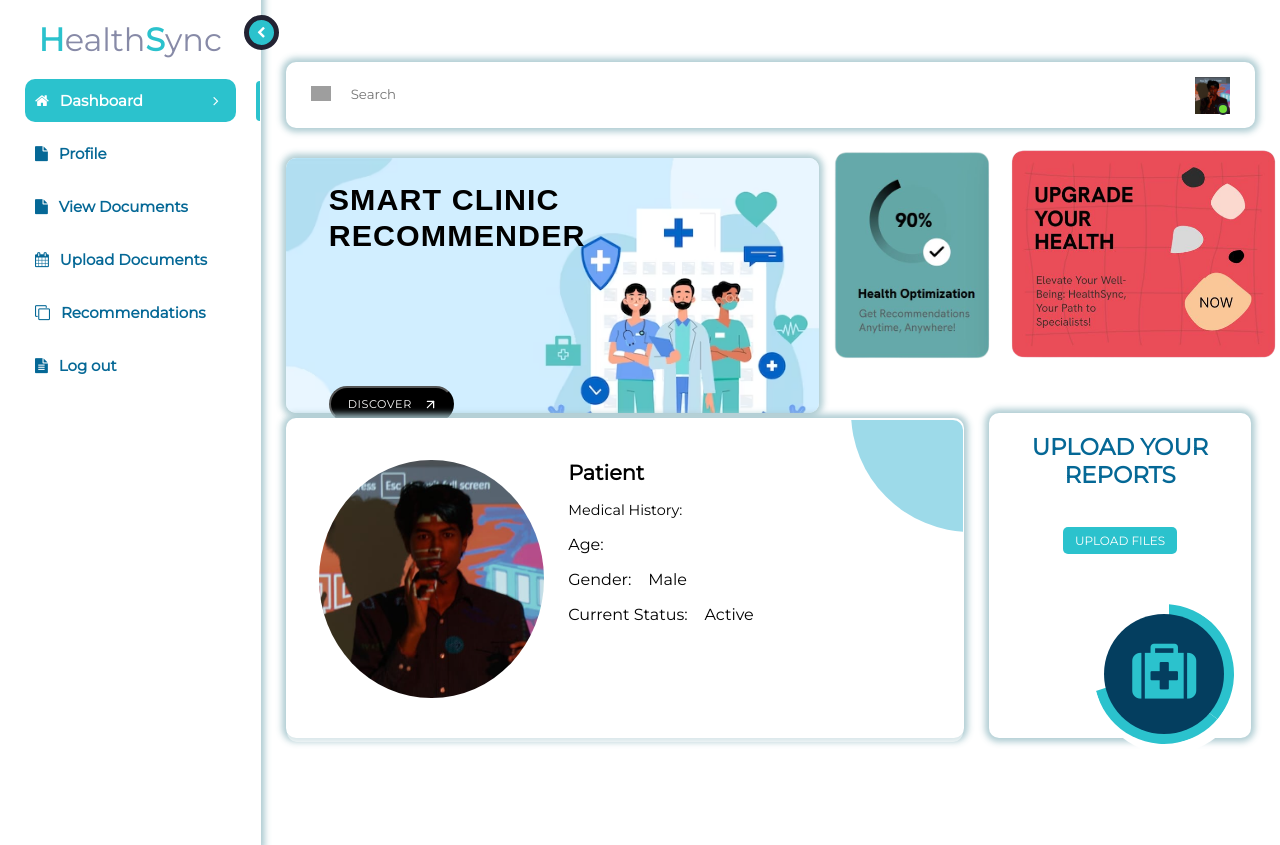
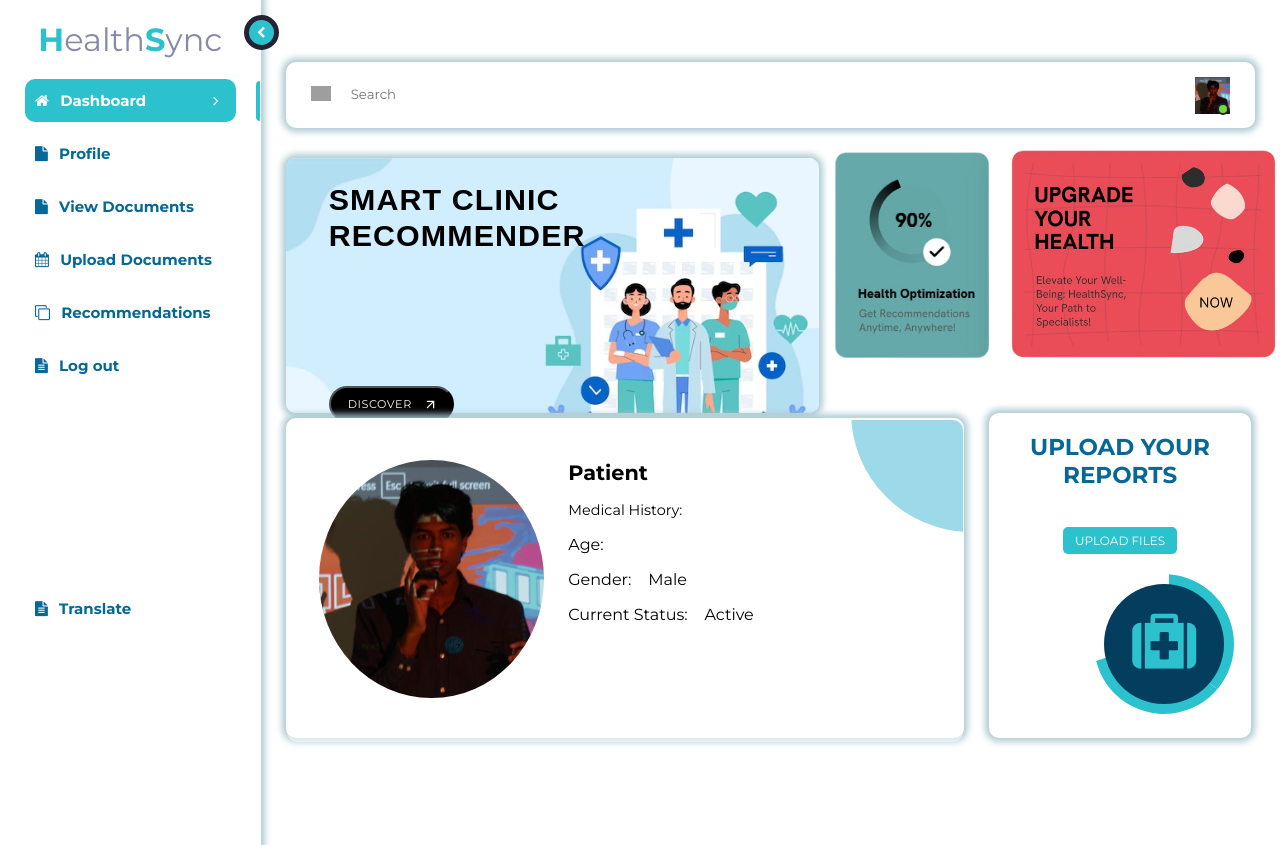
Before and after one commit to aakashrajaraman/HealthSync, a Flask app: template templates/patient_dashboard.html in a window 1280 px wide. Run offline with Flask 2, Linux system fonts and the light colour scheme; the template is opened without the code that fills it, so the values that code supplies are empty; parts of the project's set-up code (start-up, migrations or seed data) failed here and were passed over; grey boxes are pictures that could not be loaded.

Commit message:
translation feature updated in all

```diff
--- a/static/patient_dashboard.css
+++ b/static/patient_dashboard.css
@@ -341,6 +341,7 @@
   background: var(--black);
   border-radius: 50%;
   margin-left: 105px;
+  margin-top: 20px;
 }
 .circle-wrap .circle .mask,
 .circle-wrap .circle .fill {
--- a/templates/patient_dashboard.html
+++ b/templates/patient_dashboard.html
@@ -4,7 +4,7 @@
 	<title>Dashboard UI</title>
 	<link rel="stylesheet" type="text/css" href="{{url_for('static',filename='patient_dashboard.css')}}">
 	<link rel="stylesheet" href="https://cdnjs.cloudflare.com/ajax/libs/font-awesome/4.7.0/css/font-awesome.min.css">
-
+    <link rel="stylesheet" href="https://fonts.googleapis.com/css2?family=Montserrat:wght@400;500;700&display=swap">
 
 </head>
 <body>
@@ -22,7 +22,10 @@
     <li><i class="fa fa-file"></i><a href="{{url_for('showDocs')}}"> View Documents</a></li>
 		<li><i class="fa fa-calendar"></i><a href="{{url_for('uploadRedir')}}"> Upload Documents</a></li>
 		<li><i class="fa fa-clone"></i><a href="{{url_for('recRedir')}}"> Recommendations</a></li>
-		<li><i class="fa fa-file-text"></i><a href="{{url_for('logout')}}"> Log out</a></li>
+		<li><i class="fa fa-file-text"></i><a href="{{url_for('logout')}}"> Log out</a></li><br>
+    <br><br><br><br><br><br><br><br><br>
+    <li><i class="fa fa-file-text"></i><a href="#"> Translate</a></li>
+    <li id="google_translate_element"></li>
 
 
 	</ul>
@@ -150,6 +153,14 @@
 </div>
 
 
+<script type="text/javascript">
+  function googleTranslateElementInit() {
+      new google.translate.TranslateElement({ pageLanguage: 'en', layout: google.translate.TranslateElement.InlineLayout.SIMPLE }, 'google_translate_element');
+  }
+</script>
+<script type="text/javascript" src="https://translate.google.com/translate_a/element.js?cb=googleTranslateElementInit"></script>
+
+
 <script src="https://ajax.googleapis.com/ajax/libs/jquery/3.5.1/jquery.min.js"></script>
 <script>
 $(document).ready(function(){
```
Also changed, not shown: templates/clinicSignUp.html (+9 -0 lines), templates/userSignUp.html (+8 -1 lines), templates/yourDocs.html (+9 -1 lines).
